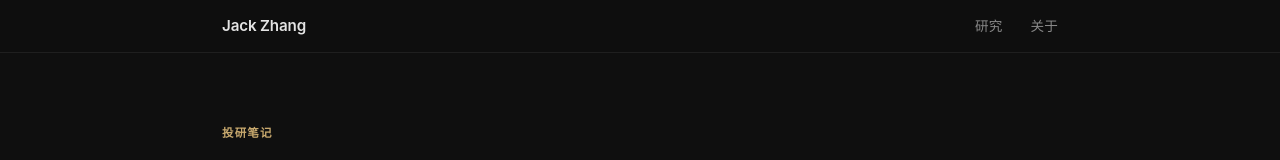
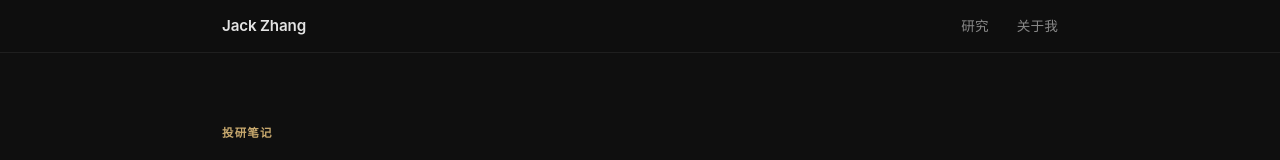
Before and after one commit to grealishzzh-dev/jackzhang.com, a Next.js app: page / in a window 1280 px wide. Shown: the top 160 px of the page. Built offline with nearby package versions, Linux system fonts and the light colour scheme.

Commit message:
Rename nav link to 关于我

```diff
--- a/app/Nav.tsx
+++ b/app/Nav.tsx
@@ -4,7 +4,7 @@ import { usePathname } from "next/navigation";
 
 const links = [
   { href: "/research", label: "研究" },
-  { href: "/about", label: "关于" },
+  { href: "/about", label: "关于我" },
 ];
 
 export default function Nav() {
```
